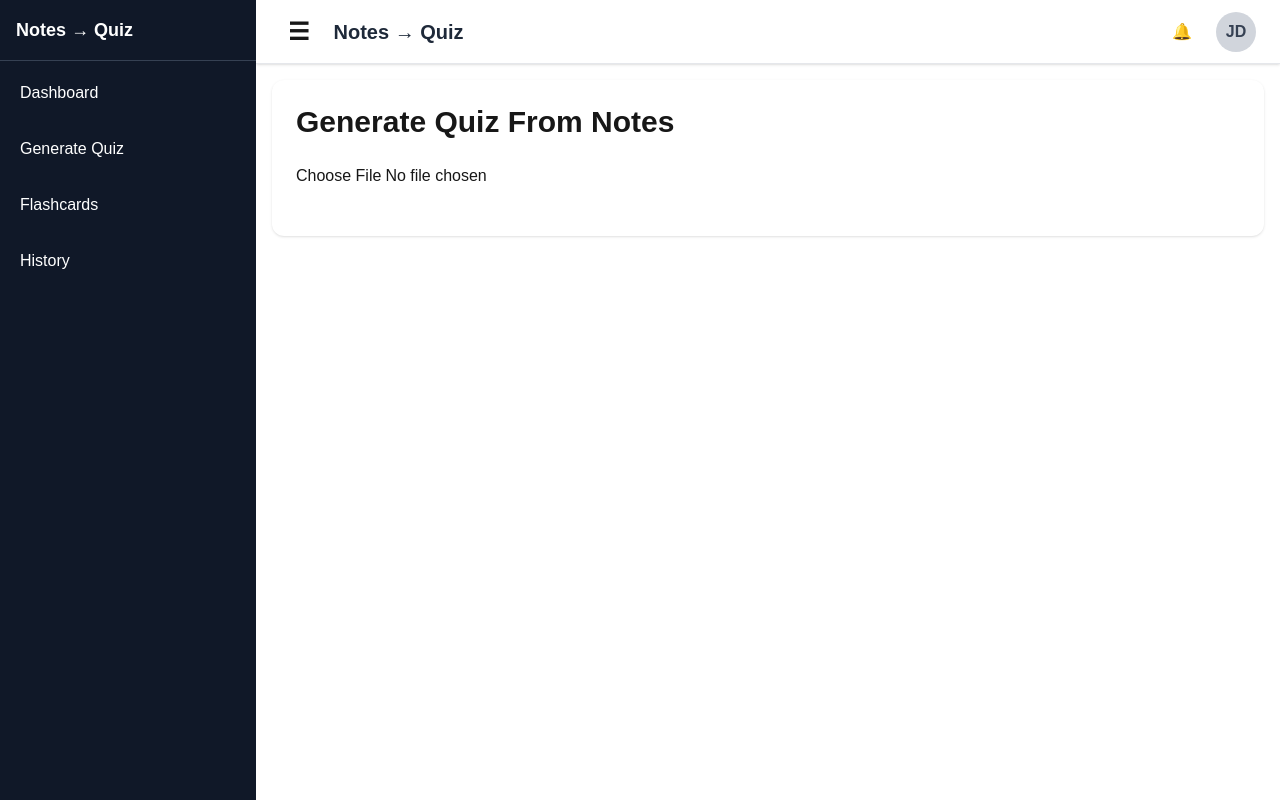
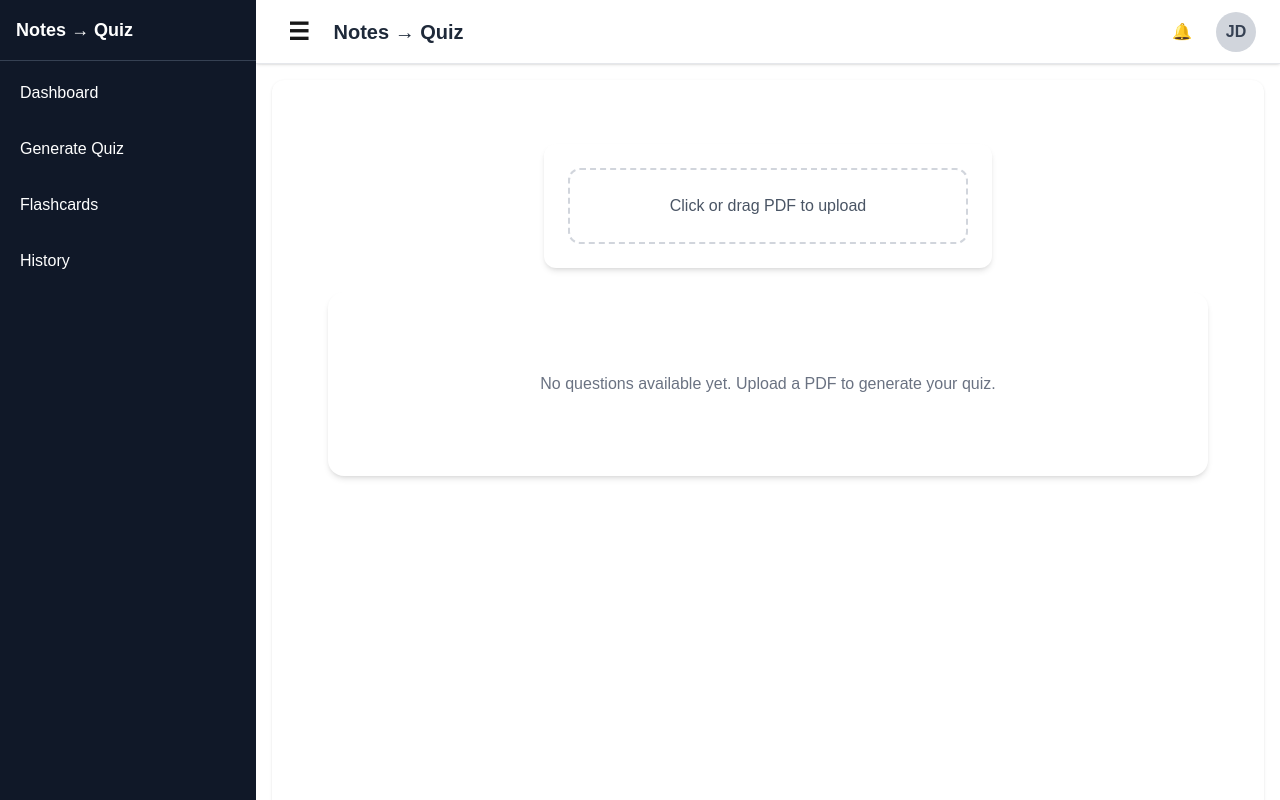
Before and after one commit to ProjectDavie/quiz-app, a Next.js app in the folder frontend/: page /quiz in a window 1280 px wide. Built offline with nearby package versions, Linux system fonts and the light colour scheme.

Commit message:
quiz update

```diff
--- a/frontend/src/app/(dashboard)/quiz/page.tsx
+++ b/frontend/src/app/(dashboard)/quiz/page.tsx
@@ -1,56 +1,19 @@
 "use client";
 
 import { useState } from "react";
+import QuizUploadArea from "../../../components/quiz/QuizUploadArea";
+import QuizQuestions from "../../../components/quiz/QuizQuestions";
 
-export default function Home() {
-
+export default function QuizPage() {
   const [questions, setQuestions] = useState<any[]>([]);
 
-  async function uploadPDF(e:any) {
+  return (
+    <div className="mt-10">
+      {/* Upload PDF */}
+      <QuizUploadArea setQuestions={setQuestions} />
 
-    const file = e.target.files[0];
-
-    const formData = new FormData();
-    formData.append("pdf", file);
-
-    const res = await fetch("http://localhost:5000/upload", {
-      method: "POST",
-      body: formData
-    });
-
-    const data = await res.json();
-
-    setQuestions(data.questions);
-  }
-
-  return (
-
-    <div className="max-w-3xl">
-
-      <h1 className="text-3xl font-bold mb-6">
-        Generate Quiz From Notes
-      </h1>
-
-      <input
-        type="file"
-        accept="application/pdf"
-        onChange={uploadPDF}
-      />
-
-      <div className="mt-6 space-y-4">
-
-        {questions.map((q,i)=>(
-          <div key={i} className="p-4 bg-gray-100 rounded">
-
-            <h3 className="font-semibold">{q.question}</h3>
-            <p className="text-gray-600">{q.answer}</p>
-
-          </div>
-        ))}
-
-      </div>
-
+      {/* Questions List */}
+      <QuizQuestions questions={questions} />
     </div>
-
   );
 }
--- /dev/null
+++ b/frontend/src/components/quiz/QuizQuestions.tsx
@@ -0,0 +1,35 @@
+"use client";
+
+interface Question {
+  question: string;
+  answer: string;
+}
+
+interface QuizQuestionsProps {
+  questions: Question[];
+}
+
+export default function QuizQuestions({ questions }: QuizQuestionsProps) {
+  return (
+    <div className="max-w-5xl mx-auto h-[500px] overflow-y-auto px-4 sm:px-6 lg:px-8">
+      {questions.length === 0 ? (
+        <div className="text-gray-500 text-center py-20 bg-white rounded-2xl shadow-md">
+          No questions available yet. Upload a PDF to generate your quiz.
+        </div>
+      ) : (
+        <div className="grid gap-4">
+          {questions.map((q, i) => (
+            <div
+              key={i}
+              className="bg-white rounded-2xl shadow-md p-4 hover:shadow-lg transition flex flex-col"
+            >
+              <span className="font-semibold text-gray-800 mb-1">Q{i + 1}:</span>
+              <h3 className="font-semibold text-gray-900 mb-1">{q.question}</h3>
+              <p className="text-gray-700">{q.answer}</p>
+            </div>
+          ))}
+        </div>
+      )}
+    </div>
+  );
+}
--- /dev/null
+++ b/frontend/src/components/quiz/QuizUploadArea.tsx
@@ -0,0 +1,52 @@
+"use client";
+
+import { Dispatch, SetStateAction, useState } from "react";
+
+interface QuizUploadAreaProps {
+  setQuestions: Dispatch<SetStateAction<any[]>>;
+}
+
+export default function QuizUploadArea({ setQuestions }: QuizUploadAreaProps) {
+  const [loading, setLoading] = useState(false);
+
+  async function uploadPDF(e: any) {
+    const file = e.target.files[0];
+    if (!file) return;
+
+    setLoading(true);
+
+    const formData = new FormData();
+    formData.append("pdf", file);
+
+    const res = await fetch("http://localhost:5000/upload", {
+      method: "POST",
+      body: formData,
+    });
+
+    const data = await res.json();
+    setQuestions(data.questions);
+    setLoading(false);
+  }
+
+  return (
+    <div className="bg-white rounded-xl shadow-md p-6 w-full max-w-md mx-auto mb-6">
+      <label
+        htmlFor="pdf-upload"
+        className={`cursor-pointer flex flex-col items-center justify-center border-2 border-dashed border-gray-300 rounded-xl p-6 w-full text-center hover:border-blue-500 hover:bg-blue-50 transition-colors ${
+          loading ? "opacity-50 pointer-events-none" : ""
+        }`}
+      >
+        <span className="text-gray-600 font-medium">
+          {loading ? "Uploading..." : "Click or drag PDF to upload"}
+        </span>
+        <input
+          id="pdf-upload"
+          type="file"
+          accept="application/pdf"
+          className="hidden"
+          onChange={uploadPDF}
+        />
+      </label>
+    </div>
+  );
+}
--- a/frontend/src/components/uploads/UploadLoader.tsx
+++ b/frontend/src/components/uploads/UploadLoader.tsx
@@ -17,7 +17,7 @@ export default function UploadLoader({ questionsCount }: UploadLoaderProps) {
   if (loading) {
     return (
       <div className="flex justify-center items-center mt-6">
-        <div className="animate-spin rounded-full h-12 w-12 border-t-4 border-blue-500 border-gray-200"></div>
+        <div className="animate-spin rounded-full h-12 w-12 border-t-4 border-blue-500"></div>
       </div>
     );
   }
```
